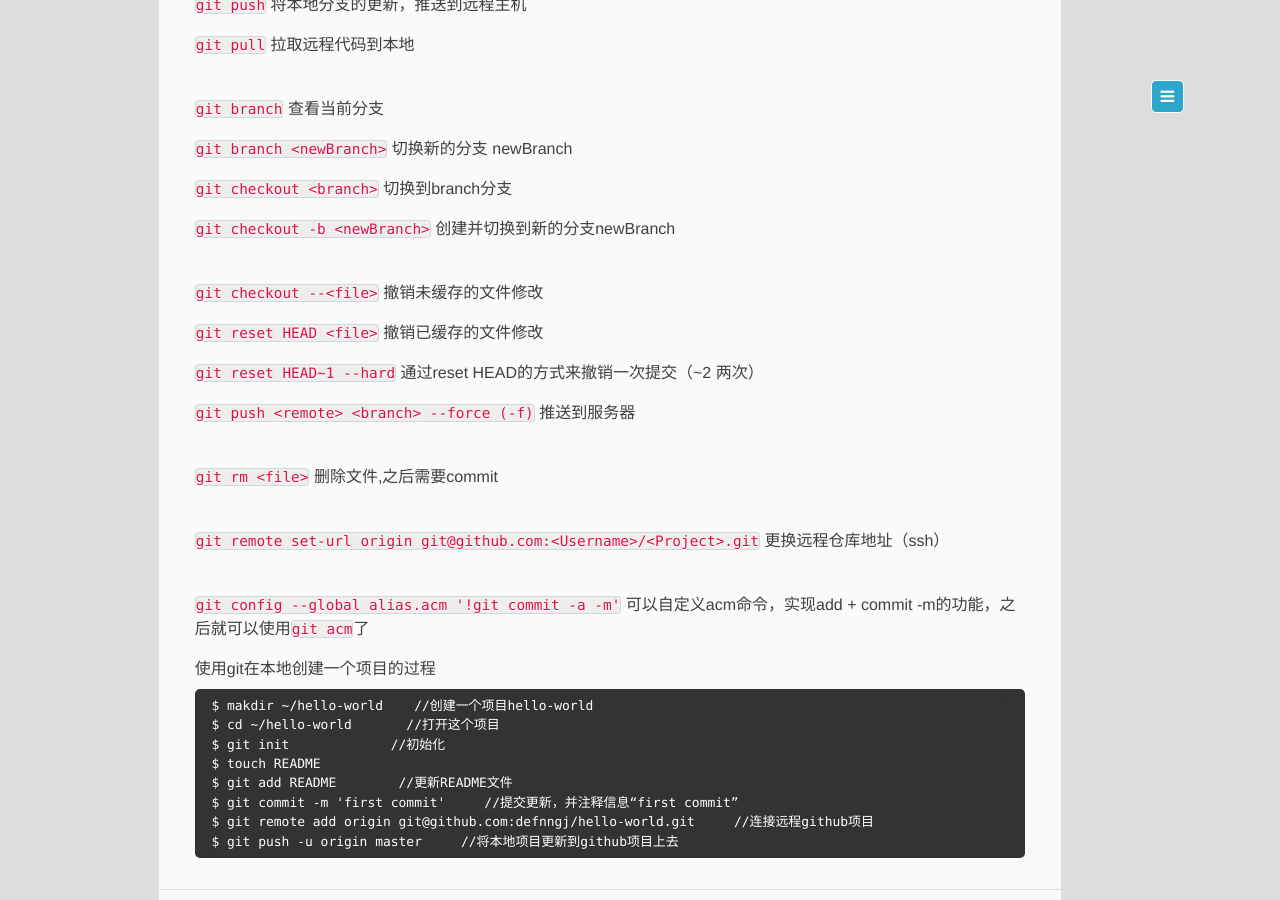
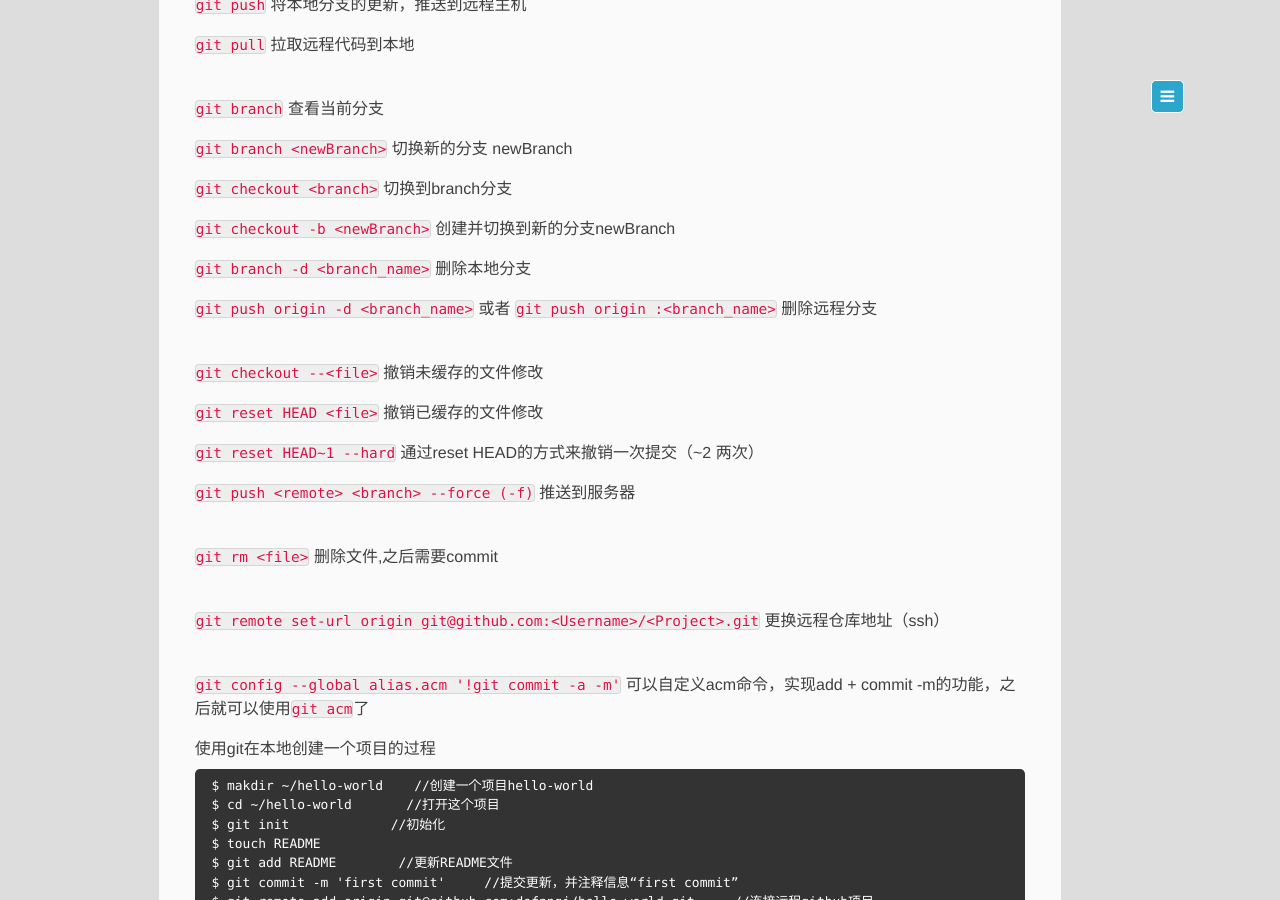
Before and after one commit to Halomaple/blog, a Jekyll site: the page built from _posts/2016-09-07-Git-命令.markdown, in a window 1280 px wide and 900 px high, scrolled down 669 px. Built offline with Jekyll 4.4.1, drawn with Linux system fonts in a browser that asks for light colours; nearby versions of some CDN libraries; comment, search, counter and statistics services are not loaded.

Commit message:
add git commands of deleting branch both locally and remotely

```diff
--- a/_posts/2016-09-07-Git-命令.markdown
+++ b/_posts/2016-09-07-Git-命令.markdown
@@ -38,6 +38,10 @@ tag: [Git]
 
 `git checkout -b <newBranch>` 创建并切换到新的分支newBranch
 
+`git branch -d <branch_name>` 删除本地分支
+
+`git push origin -d <branch_name>` 或者 `git push origin :<branch_name>` 删除远程分支
+
 <br />
 `git checkout --<file>` 撤销未缓存的文件修改
 
```
